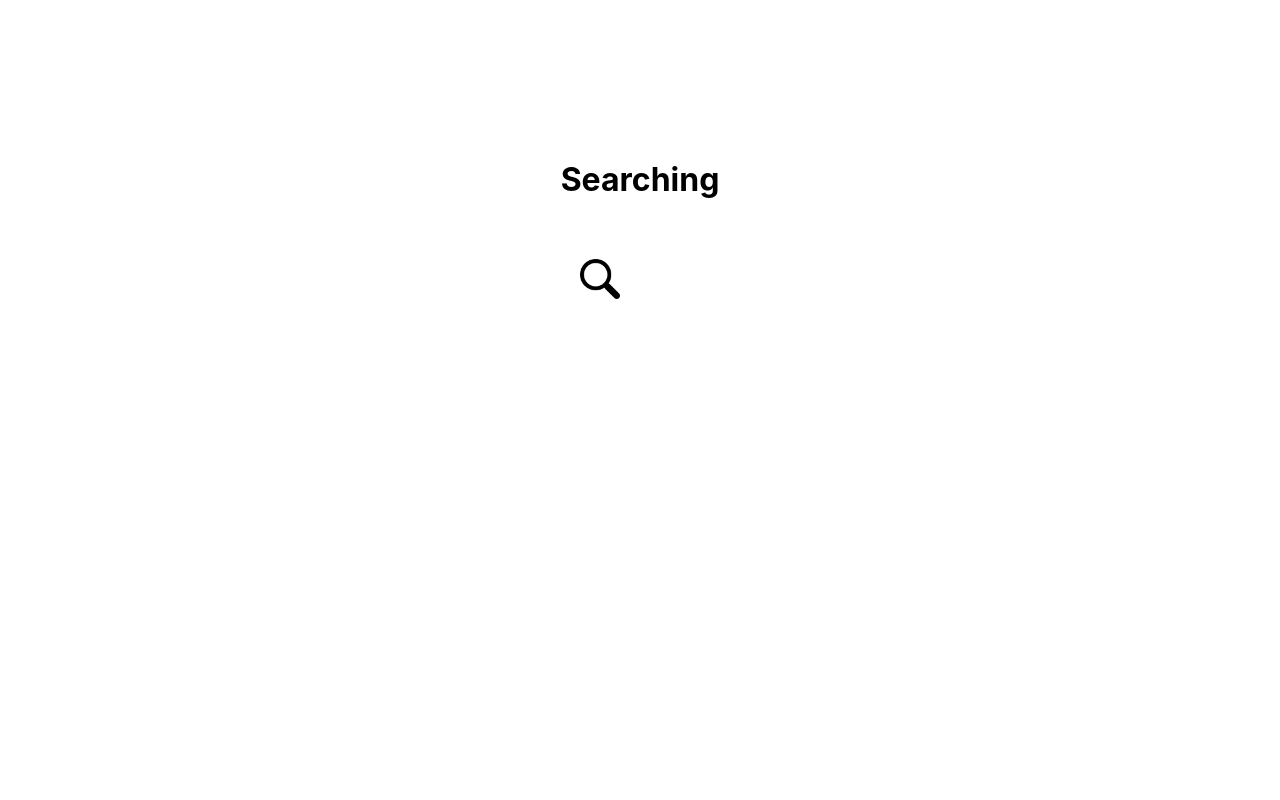
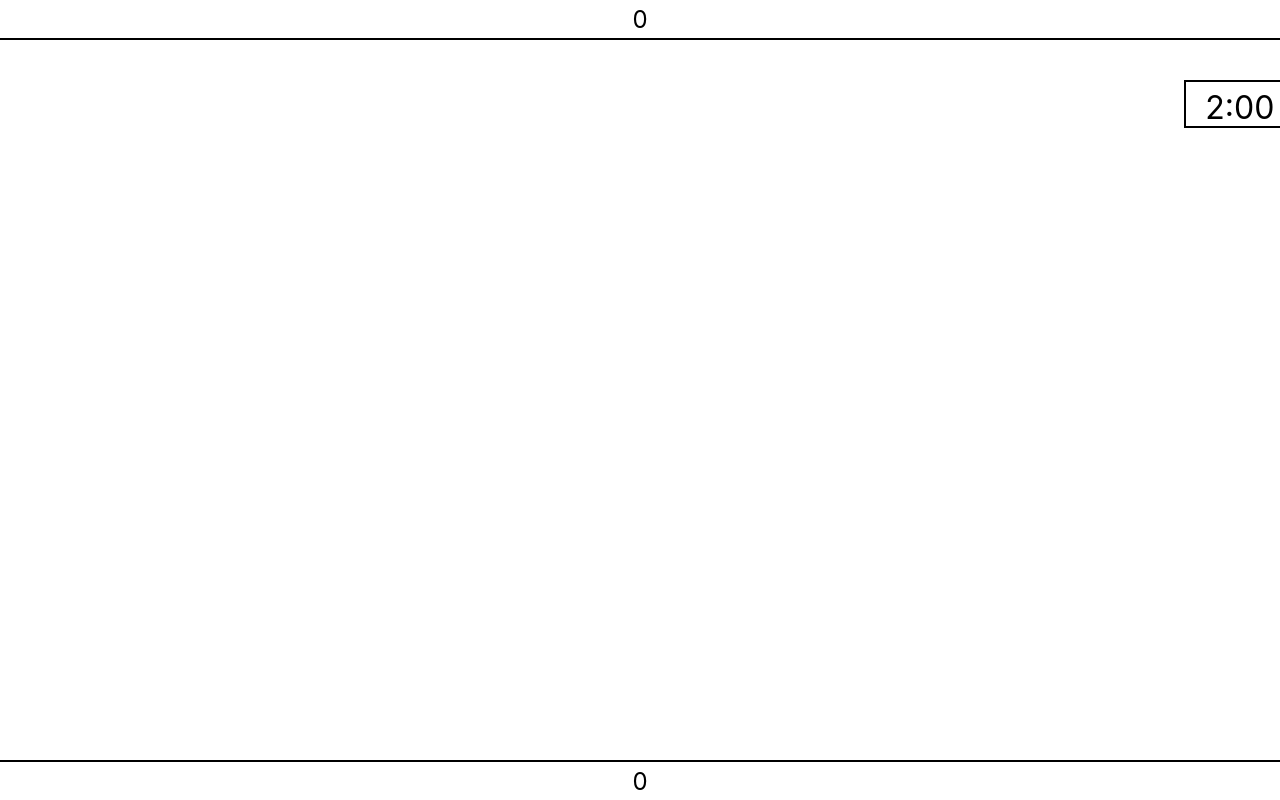
Before and after one commit to ArseneBrosy/nodetest, a plain HTML site: page game.html in a window 1280 px wide. Drawn offline with Linux system fonts and the light colour scheme.

Commit message:
game ui 1

```diff
--- a/css/game.css
+++ b/css/game.css
@@ -37,3 +37,41 @@
 #found_opponent p {
     margin-top: 10vh;
 }
+
+#playing {
+    padding: 0;
+}
+
+#playing_opponent_stats, #playing_me_stats {
+    height: 5vh;
+    border-bottom: 2px solid black;
+    position: absolute;
+    left: 0;
+    right: 0;
+    display: flex;
+    align-items: center;
+    justify-content: center;
+}
+
+#playing_opponent_munitions, #playing_me_stats {
+    font-size: 3vh;
+}
+
+#playing_me_stats {
+    bottom: 0;
+    border-top: 2px solid black;
+    border-bottom: 0;
+}
+
+#playing_timer {
+    position: absolute;
+    border: 2px solid black;
+    height: 6vh;
+    aspect-ratio: 2;
+    text-align: right;
+    right: 0;
+    top: 10vh;
+    font-size: 4vh;
+    padding: .7vh;
+    border-right: 0;
+}
--- a/game.html
+++ b/game.html
@@ -7,7 +7,7 @@
     <link rel="stylesheet" href="css/game.css">
 </head>
 <body>
-    <div id="searching" class="page" style="display: flex">
+    <div id="searching" class="page" style="display: none">
         <h1>Searching</h1>
         <img src="images/game/searching/search-icon.png">
     </div>
@@ -15,14 +15,10 @@
         <h1>Found opponent</h1>
         <p id="found_opponent_name"></p>
     </div>
-    <div id="playing" class="page" style="display: none">
-        <h1>Playing</h1>
-        <p id="playing_timer"></p>
-        <p><strong>ME</strong>&emsp;<span id="playing_me_played"></span></p>
-        <p><strong>OPPONENT</strong>&emsp;<span id="playing_opponent_played"></span></p>
-        <p><strong>ME_MUN</strong>&emsp;<span id="playing_me_munitions"></span></p>
-        <p><strong>OPPONENT_MUN</strong>&emsp;<span id="playing_opponent_munitions"></span></p>
-        <button id="playing_ready_button">Ready</button>
+    <div id="playing" class="page" style="display: flex">
+        <div id="playing_opponent_stats"><span id="playing_opponent_munitions">0</span></div>
+        <div id="playing_me_stats"><span id="playing_me_munitions">0</span></div>
+        <p id="playing_timer">2:00</p>
     </div>
 
     <!--<script src="js/websocket.js"></script>-->
```
